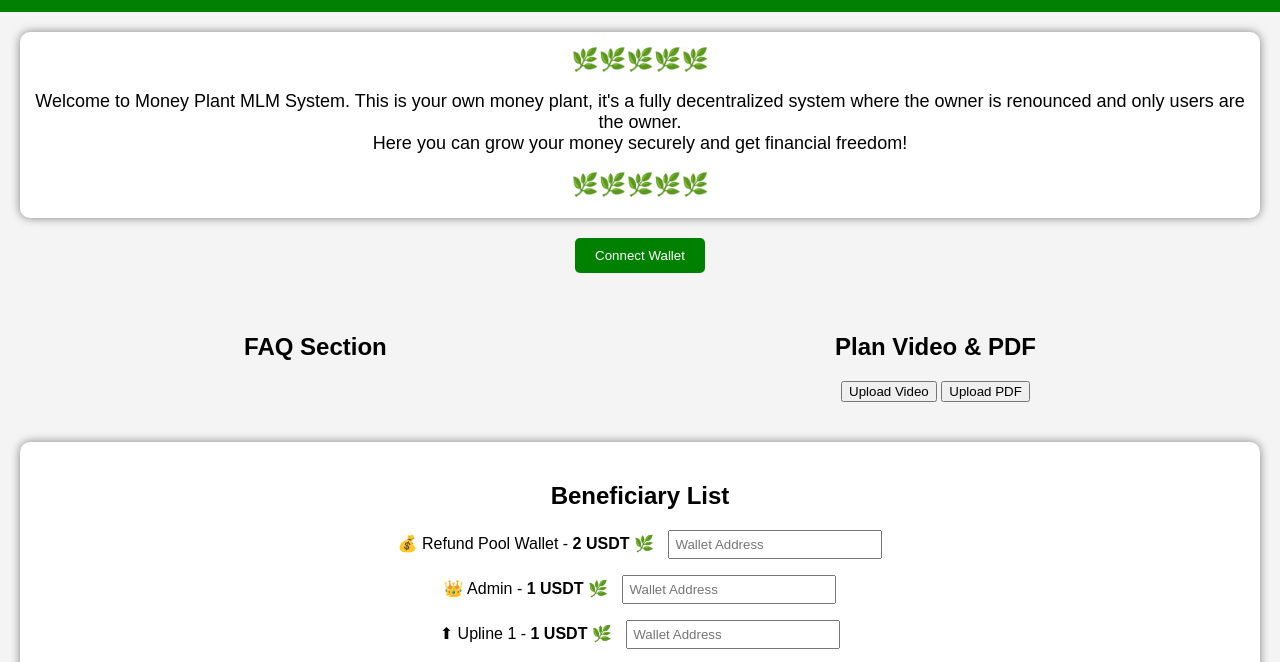
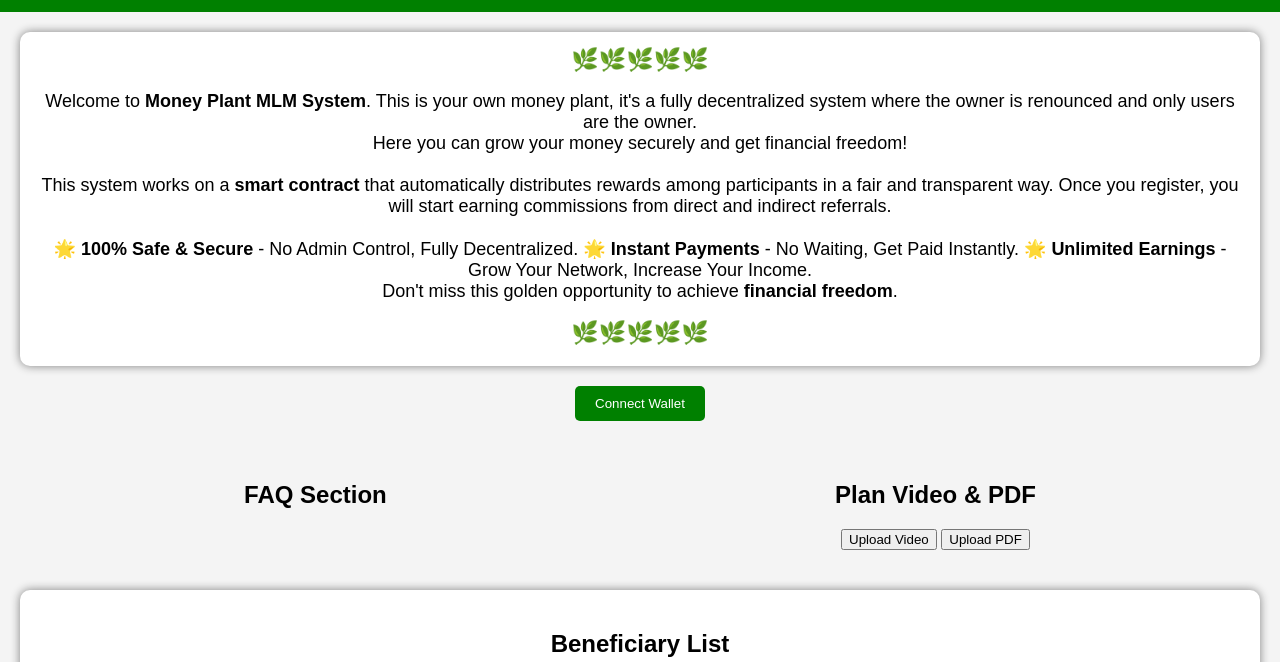
Before and after one commit to Sushil1979-doller/Money-plant-mlm, a plain HTML site: page index.html in a window 1280 px wide. Shown: the part 64-726 px from the top of the page. Drawn offline with Linux system fonts and the light colour scheme.

Commit message:
index.html

```diff
--- a/index.html
+++ b/index.html
@@ -20,8 +20,18 @@
     <!-- Welcome Section -->
     <section class="welcome">
         <div class="border-symbol">🌿🌿🌿🌿🌿</div>
-        <p>Welcome to Money Plant MLM System. This is your own money plant, it's a fully decentralized system where the owner is renounced and only users are the owner.
-        <br>Here you can grow your money securely and get financial freedom!</p>
+        <p>
+            Welcome to <b>Money Plant MLM System</b>. This is your own money plant, it's a fully decentralized system where the owner is renounced and only users are the owner.
+            <br>Here you can grow your money securely and get financial freedom!
+            <br><br>
+            This system works on a <b>smart contract</b> that automatically distributes rewards among participants in a fair and transparent way. Once you register, you will start earning commissions from direct and indirect referrals.
+            <br><br>
+            🌟 <b>100% Safe & Secure</b> - No Admin Control, Fully Decentralized.
+            🌟 <b>Instant Payments</b> - No Waiting, Get Paid Instantly.
+            🌟 <b>Unlimited Earnings</b> - Grow Your Network, Increase Your Income.
+            <br>
+            Don't miss this golden opportunity to achieve <b>financial freedom</b>.
+        </p>
         <div class="border-symbol">🌿🌿🌿🌿🌿</div>
     </section>
 
@@ -70,7 +80,7 @@
             <!-- Level 1 to Level 16 -->
             <script>
                 for (let i = 1; i <= 16; i++) {
-                    document.write(`<tr><td>🔥 ${i} Level</td><td>0</td></tr>`);
+                    document.write(`<tr><td>${i} Level</td><td>0</td></tr>`);
                 }
             </script>
             <tr><td><b>🌎 Total Users</b></td><td>0</td></tr>
```
